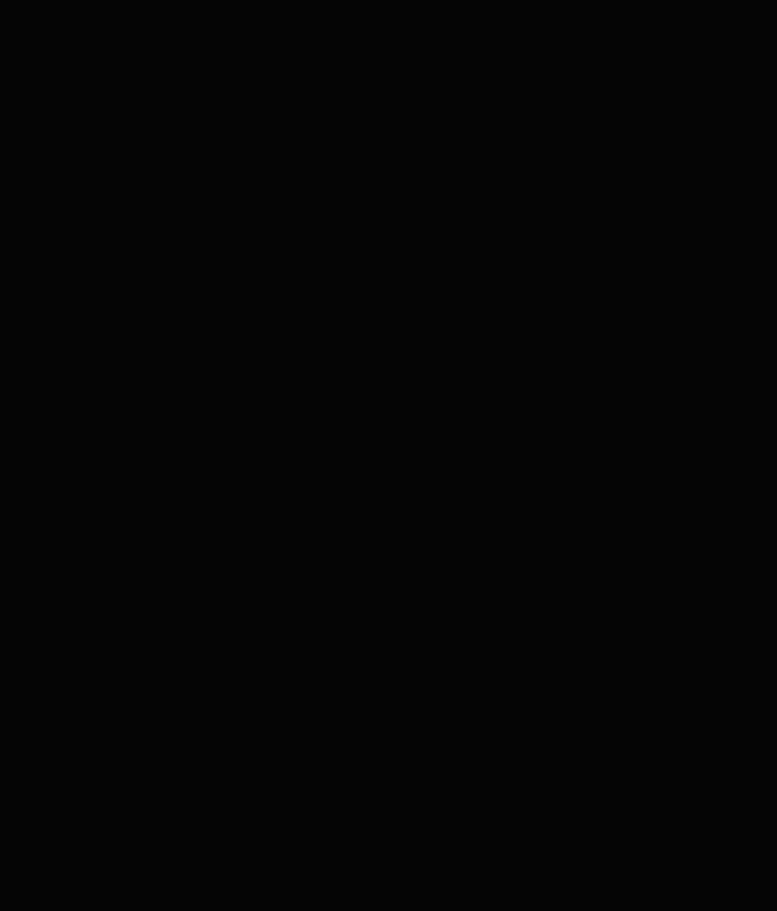
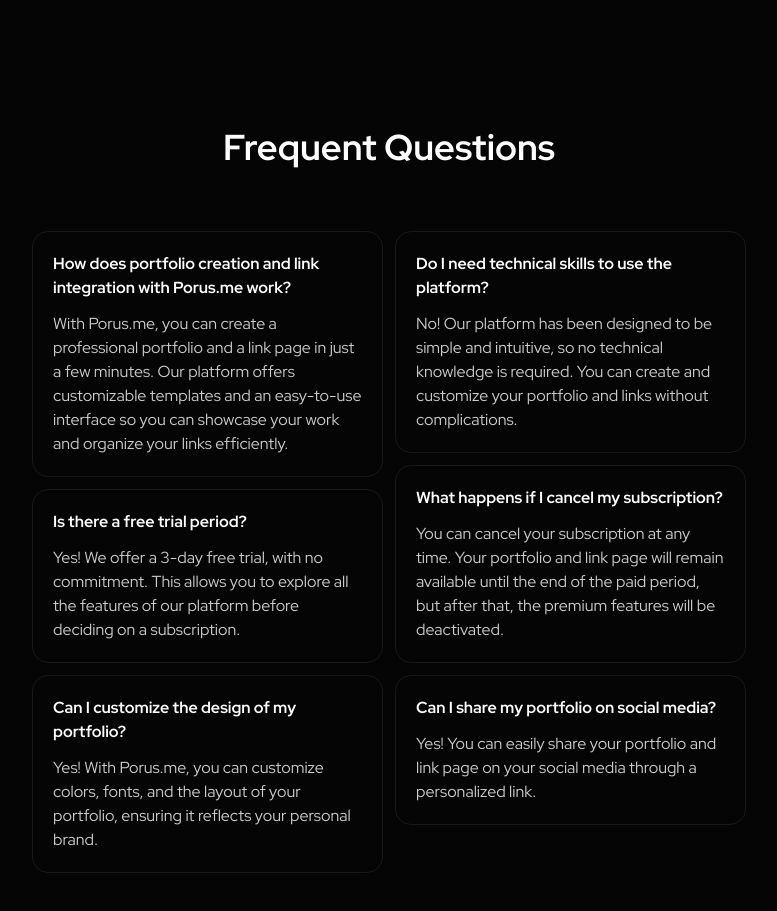
Before and after one commit to TomazMPP/puros.me, a Next.js app: page / in a window 1280 px wide. Shown: the part 2280-3191 px from the top of the page, without its empty margins (251-1028 px from the left). Before the commit the page ends 2407 px from the top, so only its background shows below. Built offline with nearby package versions, Linux system fonts and the light colour scheme.

Commit message:
feat: faq / final landing page

```diff
--- /dev/null
+++ b/app/components/landing-page/FAQ.tsx
@@ -0,0 +1,66 @@
+export default function FAQ() {
+
+  const faqItems = [
+    {
+      title: "How does portfolio creation and link integration with Porus.me work?",
+      description:
+        "With Porus.me, you can create a professional portfolio and a link page in just a few minutes. Our platform offers customizable templates and an easy-to-use interface so you can showcase your work and organize your links efficiently.",
+    },
+    {
+      title: "Is there a free trial period?",
+      description:
+        "Yes! We offer a 3-day free trial, with no commitment. This allows you to explore all the features of our platform before deciding on a subscription.",
+    },
+    {
+      title: "Can I customize the design of my portfolio?",
+      description:
+        "Yes! With Porus.me, you can customize colors, fonts, and the layout of your portfolio, ensuring it reflects your personal brand.",
+    },
+    {
+      title: "Do I need technical skills to use the platform?",
+      description:
+        "No! Our platform has been designed to be simple and intuitive, so no technical knowledge is required. You can create and customize your portfolio and links without complications.",
+    },
+    {
+      title: "What happens if I cancel my subscription?",
+      description:
+        "You can cancel your subscription at any time. Your portfolio and link page will remain available until the end of the paid period, but after that, the premium features will be deactivated.",
+    },
+    {
+      title: "Can I share my portfolio on social media?",
+      description:
+        "Yes! You can easily share your portfolio and link page on your social media through a personalized link.",
+    },
+  ];
+
+
+  return (
+    <div className="my-20 flex flex-col items-center gap-16">
+      <h3 className="text-4xl font-bold text-white">Frequent Questions</h3>
+      <div className="flex gap-3">
+        <div className="flex flex-col gap-3">
+          {faqItems.slice(0, Math.ceil(faqItems.length / 2)).map((item) => (
+            <FAQItem key={item.title} title={item.title} description={item.description} />
+          ))}
+        </div>
+        <div className="flex flex-col gap-3">
+          {faqItems.slice(Math.ceil(faqItems.length / 2)).map((item) => (
+            <FAQItem key={item.title} title={item.title} description={item.description} />
+          ))}
+        </div>
+      </div>
+    </div>
+  )
+}
+
+function FAQItem({title, description}: {
+  title: string;
+  description: string;
+}) {
+  return(
+    <div className="w-[351px] h-min flex flex-col gap-3 p-5 rounded-2xl border border-border-primary bg-background-primary">
+        <p className="font-bold text-white">{title}</p>
+        <p className="text-content-body">{description}</p>
+    </div>
+  )
+}
--- a/app/page.tsx
+++ b/app/page.tsx
@@ -1,3 +1,4 @@
+import FAQ from './components/landing-page/FAQ';
 import Header from './components/landing-page/Header';
 import Hero from './components/landing-page/Hero';
 import Pricing from './components/landing-page/Pricing';
@@ -10,10 +11,7 @@ export default function Home() {
       <Hero />
       <VideoExplanation />
       <Pricing />
-     {/*
-
-
-      <FAQ /> */}
+      <FAQ />
     </div>
   );
 }
```
